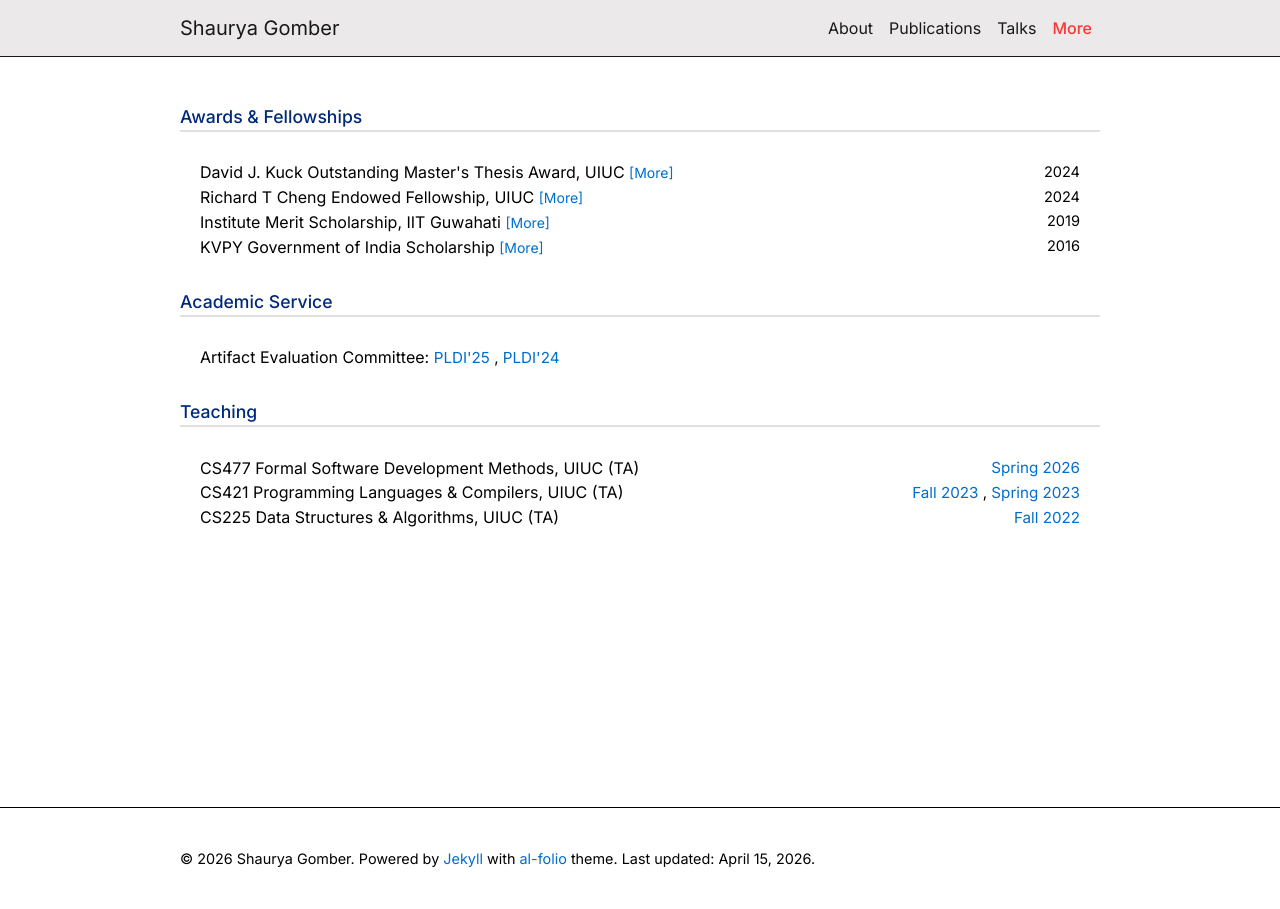
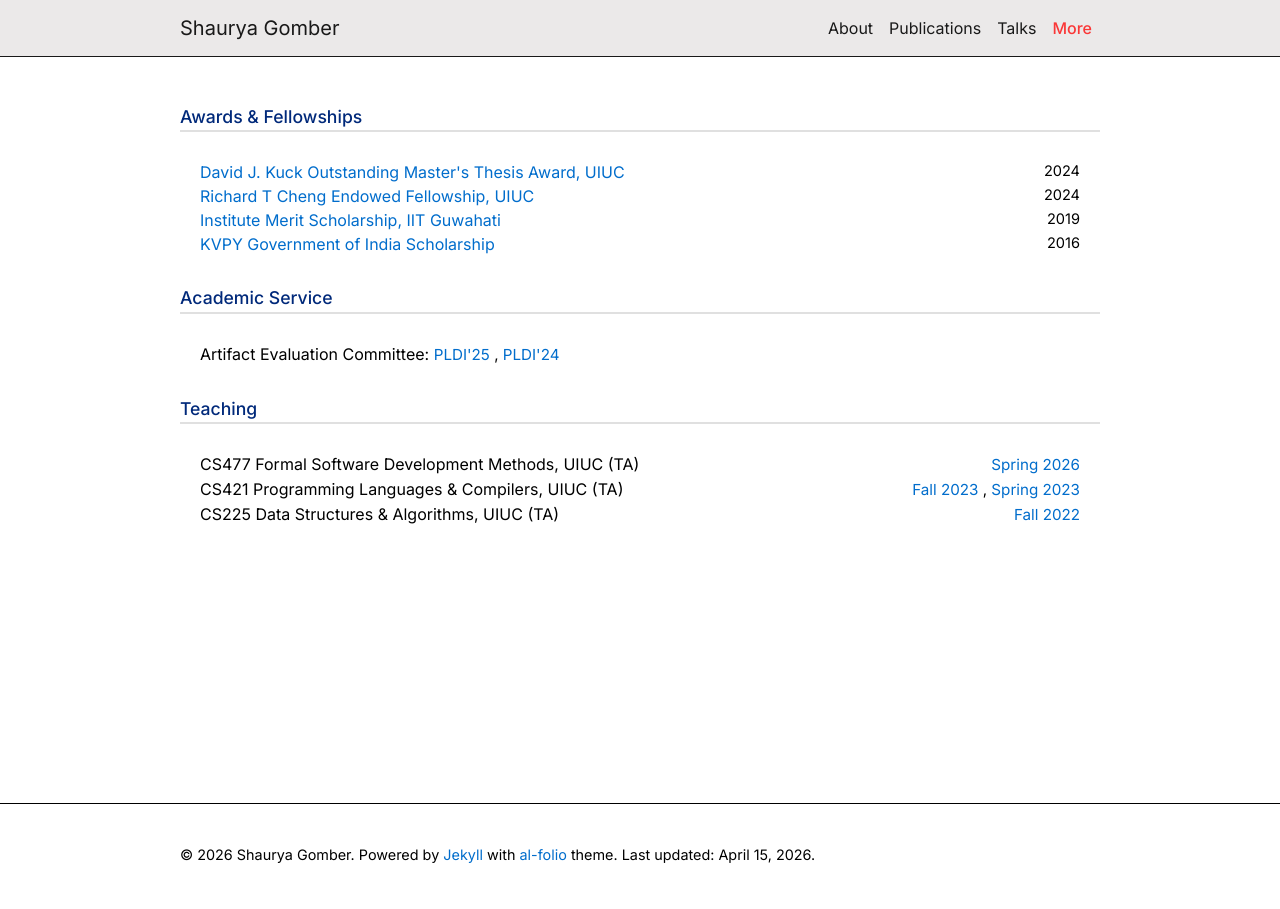
Before and after one commit to sgomber/sgomber.github.io, a Jekyll site: the page built from _pages/more.md, in a window 1280 px wide. Built offline with Jekyll 4.4.1, drawn with Linux system fonts in a browser that asks for light colours; comment, search, counter and statistics services are not loaded; a style sheet for code colours, icons or effects is not loaded.

Commit message:
feat: minor style change for awards

```diff
--- a/_includes/awards.html
+++ b/_includes/awards.html
@@ -7,16 +7,13 @@
         <ul class="list-unstyled mb-0">
             {% for award in awards %}
             <li style="display: flex; align-items: center; justify-content: space-between;">
-                <span class="award-title">{{ award.title }}
-                {% if award.link %}
-                <span class="award-links">
-                <a href="{{ award.link }}" target="_blank" style="font-size: 14px;">
-                    [More]
-                </a>
+                <span class="award-title">
+                    {% if award.link %}
+                    <a href="{{ award.link }}" target="_blank">{{ award.title }}</a>
+                    {% else %}
+                    {{ award.title }}
+                    {% endif %}
                 </span>
-
-                {% endif %}
-            </span>
                 <span style="display: flex; align-items: center; gap: 12px; white-space: nowrap;">
                     <span style="font-size: 0.91rem;">{{ award.year }}</span>
                 </span>
```
